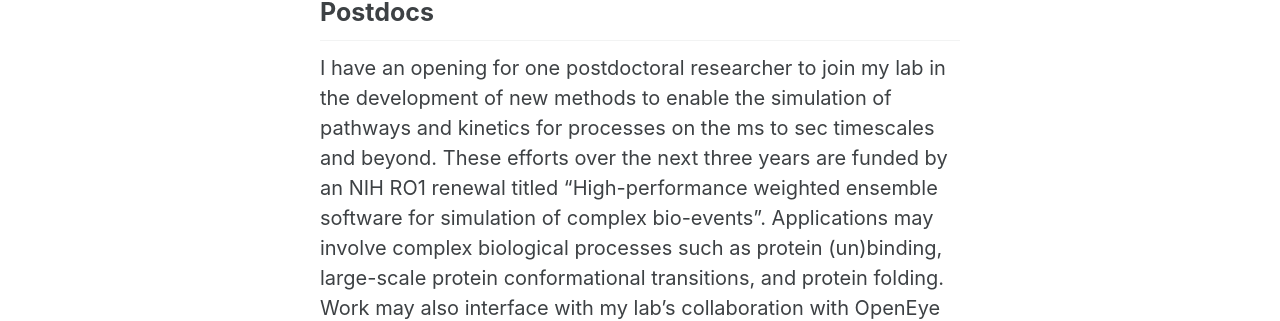
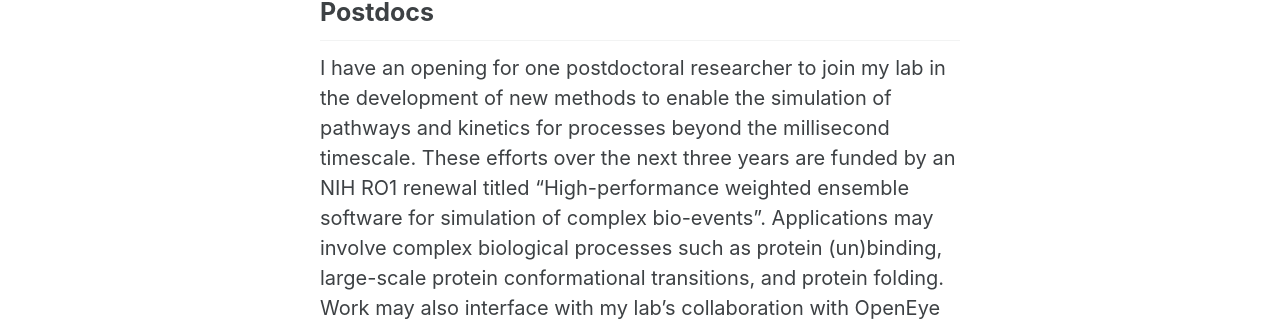
Before and after one commit to darianyang/mm-github-pages-test, a Jekyll site: the page built from _pages/join_us.md, in a window 1280 px wide. Shown: the part 489-810 px from the top of the page. Built offline with Jekyll 4.4.1, drawn with Linux system fonts in a browser that asks for light colours; cached includes are drawn as plain includes; some of the changed text lies outside the part shown.

Commit message:
Update join_us.md

```diff
--- a/_pages/join_us.md
+++ b/_pages/join_us.md
@@ -9,7 +9,7 @@
 
 {% include figure image_path="/assets/images/pittsburgh.jpg" alt="Pittsburgh Panorama" %}
 ## Postdocs
-I have an opening for one postdoctoral researcher to join my lab in the development of new methods to enable the simulation of pathways and kinetics for processes on the ms to sec timescales and beyond. These efforts over the next three years are funded by an NIH RO1 renewal titled “High-performance weighted ensemble software for simulation of complex bio-events”. Applications may involve complex biological processes such as protein (un)binding, large-scale protein conformational transitions, and protein folding. Work may also interface with my lab’s collaboration with OpenEye Scientific to integrate the WESTPA software for weighted ensemble simulations with the Orion Cloud Computing Platform.
+I have an opening for one postdoctoral researcher to join my lab in the development of new methods to enable the simulation of pathways and kinetics for processes beyond the millisecond timescale. These efforts over the next three years are funded by an NIH RO1 renewal titled “High-performance weighted ensemble software for simulation of complex bio-events”. Applications may involve complex biological processes such as protein (un)binding, large-scale protein conformational transitions, and protein folding. Work may also interface with my lab’s collaboration with OpenEye Scientific to integrate the WESTPA software for weighted ensemble simulations with the Orion Cloud Computing Platform.
 
 The ideal candidate will have a strong background in scientific software development, methods development, and molecular dynamics simulations. We encourage diversity of all types, and applications from women and minorities are particularly encouraged.
 
```
